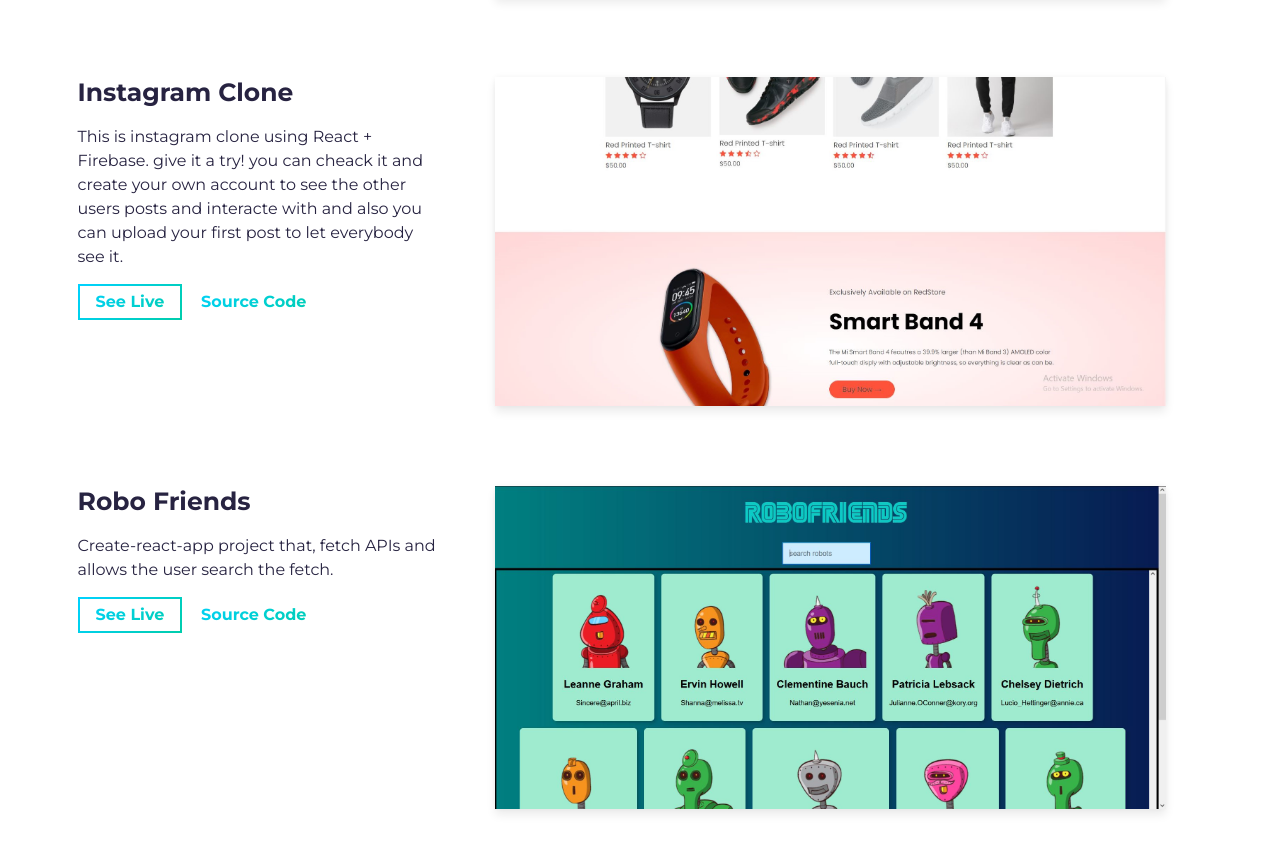
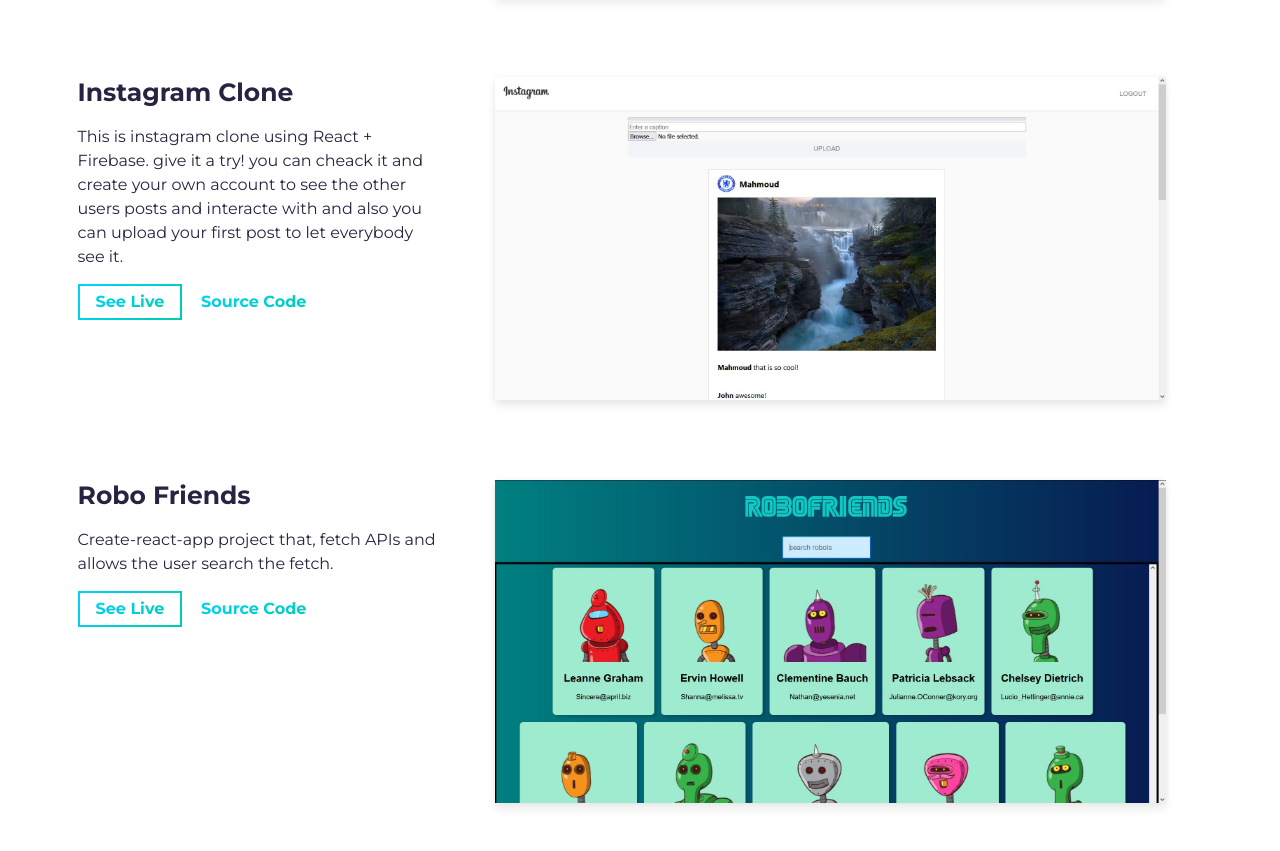
Before and after one commit to mahmoudzanoun13/simplefolio, a website built with Parcel: page src/index.html in a window 1280 px wide. Shown: the part 1840-2691 px from the top of the page. Built offline with nearby package versions, Linux system fonts and the light colour scheme.

Commit message:
changing the image of the project again

```diff
--- a/src/index.html
+++ b/src/index.html
@@ -203,7 +203,7 @@
                     <img
                       alt="Project Image"
                       class="img-fluid"
-                      src="./assets/redstoreproject.jpg"
+                      src="./assets/instagramproject.jpg"
                     />
                   </div>
                 </a>
```
